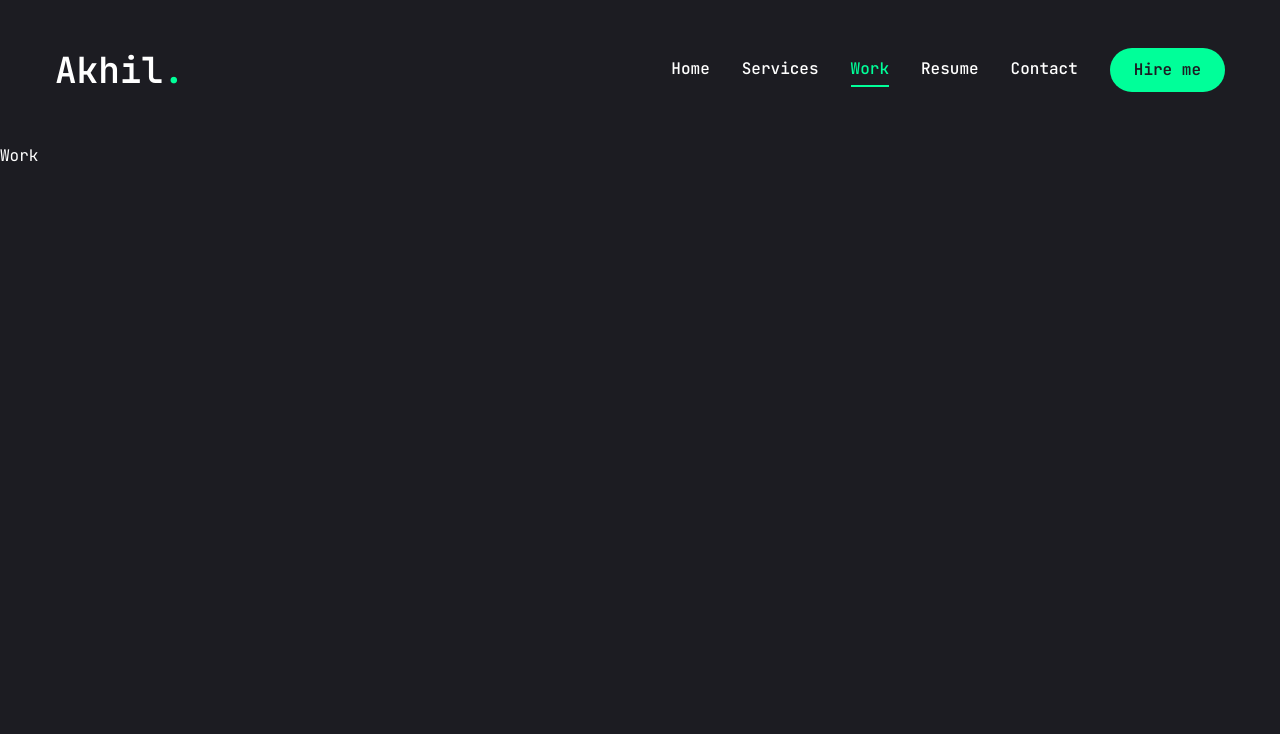
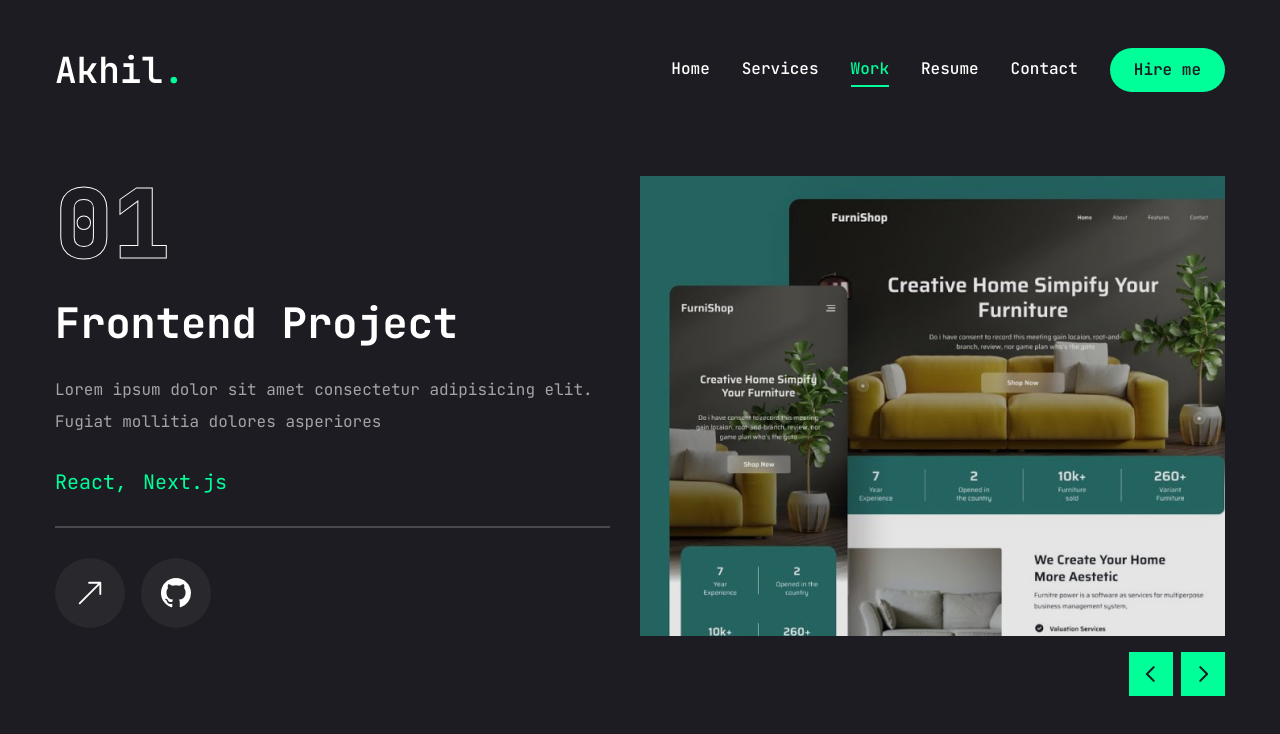
Before and after one commit to Aki0782/akhil-portfolio, a Next.js app: page /work in a window 1280 px wide. Shown: the top 734 px of the page. Built offline with nearby package versions, Linux system fonts and the light colour scheme.

Commit message:
Work page

```diff
--- a/package.json
+++ b/package.json
@@ -24,6 +24,7 @@
 		"react-countup": "6.5.3",
 		"react-dom": "^18",
 		"react-icons": "5.2.1",
+		"swiper": "11.1.4",
 		"tailwind-merge": "2.3.0",
 		"tailwindcss-animate": "1.0.7"
 	},
--- a/src/app/work/page.tsx
+++ b/src/app/work/page.tsx
@@ -1,7 +1,174 @@
-import React from "react";
+"use client";
+import { motion } from "framer-motion";
 
+import { Swiper, SwiperClass, SwiperSlide } from "swiper/react";
+import "swiper/css";
+
+import { BsArrowUpRight, BsGithub } from "react-icons/bs";
+
+import React, { useState } from "react";
+import Link from "next/link";
+import {
+  Tooltip,
+  TooltipContent,
+  TooltipProvider
+} from "../../components/ui/tooltip";
+import { TooltipTrigger } from "@radix-ui/react-tooltip";
+import Image from "next/image";
+import WorkSliderBtns from "../../components/WorkSliderBtns";
+
+const projects = [
+  {
+    nums: "01",
+    category: "frontend",
+    title: "Personal Website",
+    description:
+      "Lorem ipsum dolor sit amet consectetur adipisicing elit. Fugiat mollitia dolores asperiores ",
+    stack: [{ name: "React" }, { name: "Next.js" }],
+    image: "/assets/thumb1.png",
+    live: "",
+    github: ""
+  },
+  {
+    nums: "02",
+    category: "frontend",
+    title: "Personal Website",
+    description:
+      "Lorem ipsum dolor sit amet consectetur adipisicing elit. Fugiat mollitia dolores asperiores ",
+    stack: [{ name: "React" }, { name: "Next.js" }],
+    image: "/assets/thumb1.png",
+    live: "",
+    github: ""
+  },
+  {
+    nums: "03",
+    category: "frontend",
+    title: "Personal Website",
+    description:
+      "Lorem ipsum dolor sit amet consectetur adipisicing elit. Fugiat mollitia dolores asperiores ",
+    stack: [{ name: "React" }, { name: "Next.js" }],
+    image: "/assets/thumb1.png",
+    live: "",
+    github: ""
+  }
+];
 const Work = () => {
-  return <div>Work</div>;
+  const [project, setProject] = useState(projects[0]);
+
+  const handleSlideChange = (swiper: SwiperClass) => {
+    const index = swiper.activeIndex;
+    setProject(projects[index]);
+  };
+
+  return (
+    <motion.div
+      className="min-h-[80vh] flex flex-col justify-center py-12 xl:py-0"
+      initial={{ opacity: 0 }}
+      animate={{
+        opacity: 1,
+        transition: {
+          delay: 2.4,
+          duration: 0.4,
+          ease: "easeIn"
+        }
+      }}
+    >
+      <div className="container mx-auto">
+        <div className="flex flex-col xl:flex-row xl:gap-[30px]">
+          <div className="w-full xl:w-[50%] xl:h-[460px] flex flex-col xl:justify-between order-2 xl:order-none">
+            <div className=" flex flex-col gap-[30px] h-[50%]">
+              {/* outline num */}
+              <div className="text-8xl leading-none font-extrabold text-transparent text-outline">
+                {project.nums}
+              </div>
+              {/* project  category */}
+              <h2 className="text-[42px] font-bold leading-none text-white group-hover:text-accent transition-all duration-500 capitalize">
+                {project.category} project
+              </h2>
+              {/* project description */}
+              <p className="text-white/60">{project.description}</p>
+              {/* stack */}
+              <ul className="flex gap-4">
+                {project.stack.map((item, i) => {
+                  return (
+                    <li className="text-xl text-accent" key={i}>
+                      {item.name}
+                      {/* remove last comma */}
+                      {i !== project.stack.length - 1 && ","}
+                    </li>
+                  );
+                })}
+              </ul>
+              <div className="border border-white/20"></div>
+              {/* buttons  */}
+              <div className=" flex gap-4">
+                {/* Live Project Button */}
+                <Link href={project.live}>
+                  <TooltipProvider delayDuration={100}>
+                    <Tooltip>
+                      <TooltipTrigger className="w-[70px] h-[70px] rounded-full bg-white/5 flex justify-center items-center group">
+                        <BsArrowUpRight className="text-white text-3xl group-hover:text-accent" />
+                      </TooltipTrigger>
+                      <TooltipContent>
+                        <p>Live Project</p>
+                      </TooltipContent>
+                    </Tooltip>
+                  </TooltipProvider>
+                </Link>
+                {/* Github Project button */}
+                <Link href={project.github}>
+                  <TooltipProvider delayDuration={100}>
+                    <Tooltip>
+                      <TooltipTrigger className="w-[70px] h-[70px] rounded-full bg-white/5 flex justify-center items-center group">
+                        <BsGithub className="text-white text-3xl group-hover:text-accent" />
+                      </TooltipTrigger>
+                      <TooltipContent>
+                        <p>Github repository</p>
+                      </TooltipContent>
+                    </Tooltip>
+                  </TooltipProvider>
+                </Link>
+              </div>
+            </div>
+          </div>
+          <div className="w-full xl:w-[50%]">
+            <Swiper
+              spaceBetween={30}
+              slidesPerView={1}
+              className="xl:h-[520px] mb-12"
+              onSlideChange={handleSlideChange}
+            >
+              {projects.map((project, i) => {
+                return (
+                  <SwiperSlide key={i} className="w-full">
+                    <div className="h-[460px] relative group flex justify-center items-center bg-pink-50/20">
+                      {/* overlay */}
+                      <div className="absolute top-0 bottom-0 w-full h-full bg-black/10 z-10"></div>
+                      {/* image */}
+                      <div className="relative w-full h-full">
+                        <Image
+                          alt=""
+                          fill
+                          className="object-cover"
+                          src={project.image}
+                        />
+                      </div>
+                    </div>
+                  </SwiperSlide>
+                );
+              })}
+              {/* slider button */}
+              <WorkSliderBtns
+                containerStyles=" flex gap-2 absolute right-0 bottom-[calc(50%_-_22px)] xl:bottom-0 z-20 w-full justify-between xl:w-max xl:justify-none"
+                btnStyles="bg-accent hover:bg-accent-hover text-primary text-[22px] w-[44px] h-[44px] flex justify-center items-center transition-all"
+                iconStyles=""
+              />
+            </Swiper>
+          </div>
+        </div>
+      </div>
+    </motion.div>
+  );
 };
 
 export default Work;
--- /dev/null
+++ b/src/components/WorkSliderBtns.tsx
@@ -0,0 +1,32 @@
+"use client";
+
+import React from "react";
+
+import { PiCaretLeftBold, PiCaretRightBold } from "react-icons/pi";
+import { useSwiper } from "swiper/react";
+
+type WorkSliderBtnsProps = {
+  containerStyles: string;
+  iconStyles: string;
+  btnStyles: string;
+};
+const WorkSliderBtns: React.FC<WorkSliderBtnsProps> = ({
+  containerStyles,
+  iconStyles,
+  btnStyles
+}) => {
+  const swiper = useSwiper();
+
+  return (
+    <div className={containerStyles}>
+      <button className={btnStyles} onClick={() => swiper.slidePrev()}>
+        <PiCaretLeftBold className={iconStyles} />
+      </button>
+      <button className={btnStyles} onClick={() => swiper.slideNext()}>
+        <PiCaretRightBold className={iconStyles} />
+      </button>
+    </div>
+  );
+};
+
+export default WorkSliderBtns;
```
Also changed, not shown: public/assets/thumb1.png (added), 1 other file (tests, documents, lock files or other folders).
